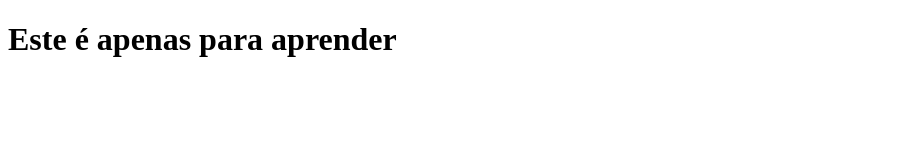
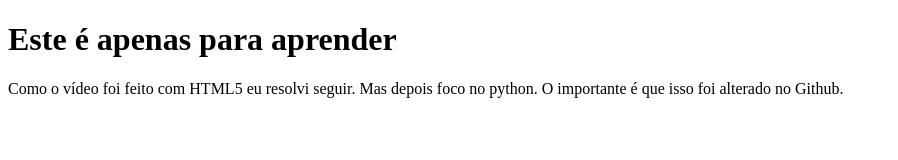
Before and after one commit to BrunosHerdina/teste-github-vscode, a plain HTML site: page Aprendendo Python 3 e GitHub/index.html in a window 1280 px wide. Shown: the whole page, without its empty margins (0-898 px from the left). Drawn offline with Linux system fonts and the light colour scheme.

Commit message:
Update index.html

```diff
--- a/Aprendendo Python 3 e GitHub/index.html
+++ b/Aprendendo Python 3 e GitHub/index.html
@@ -7,5 +7,6 @@
 </head>
 <body>
     <h1>Este é apenas para aprender</h1>
+    <p>Como o vídeo foi feito com HTML5 eu resolvi seguir. Mas depois foco no python. O importante é que isso foi alterado no Github.</p>
 </body>
 </html>
```
